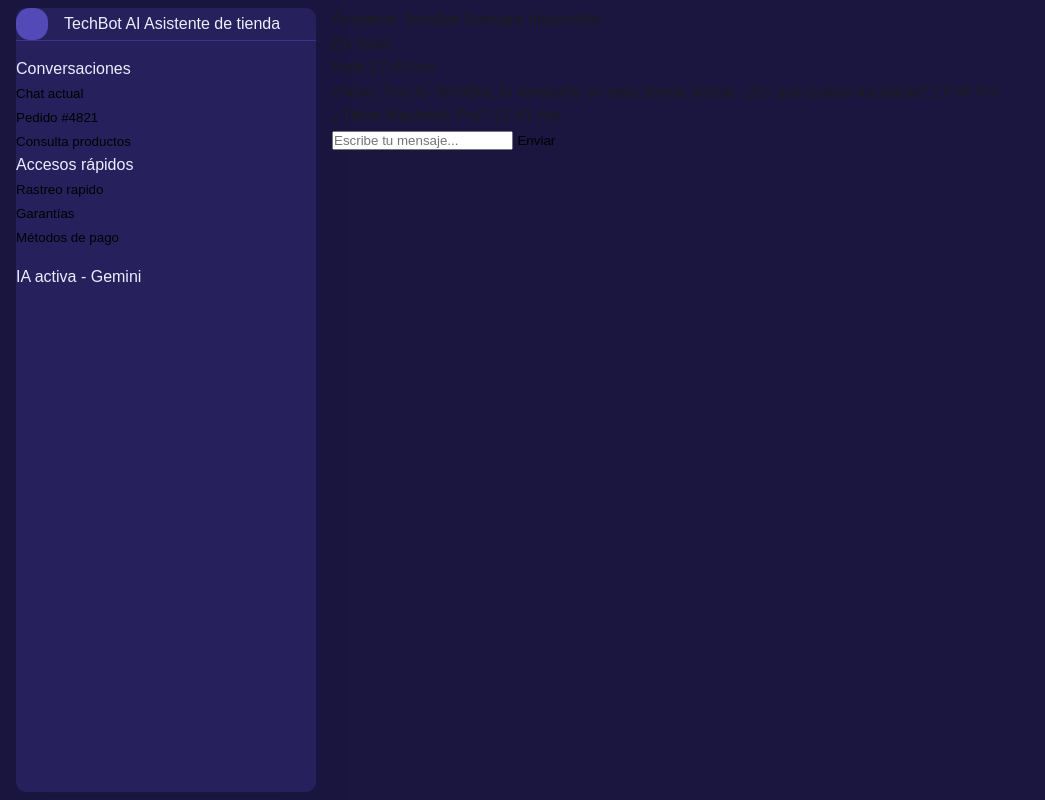
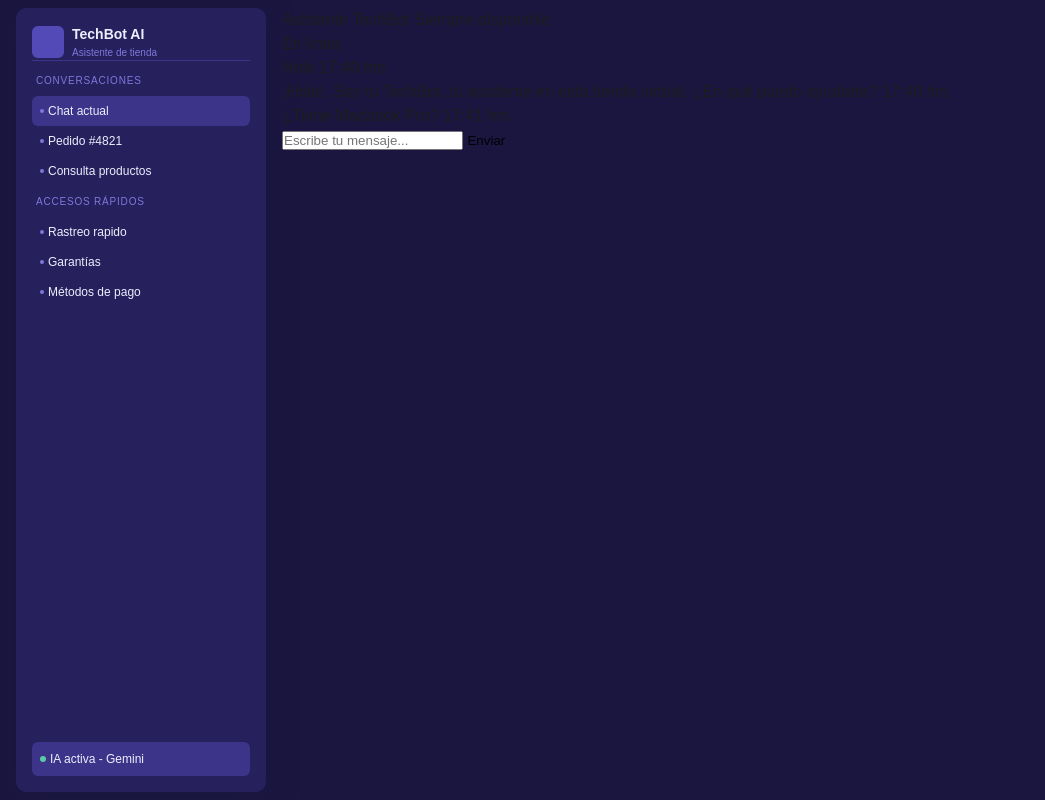
Before and after one commit to SebWebX/bot-ai, a website built with Vite: page index.html in a window 1280 px wide. Shown: the whole page, without its empty margins (0-1045 px from the left). Built offline with nearby package versions, Linux system fonts and the light colour scheme.

Commit message:
feat: se agregaron estilos a la sidebar

```diff
--- a/src/styles/components/_sidebar.css
+++ b/src/styles/components/_sidebar.css
@@ -1,33 +1,113 @@
-@layer components{
-    .sidebar{
-        min-height: 0;
+@layer components {
+    .sidebar {
+        height: calc(100dvh - 16px);
         display: flex;
         flex-direction: column;
         background-color: var(--color-primary-dark);
-        gap: var(--space-md);
-        padding: var(--space-md);
+        gap: var(--space-xs);
+        padding: var(--space-md) !important;
         border-radius: var(--radius-md);
         box-shadow: var(--shadow-card);
         color: var(--color-primary-light);
-        overflow-y: auto;
+        overflow-y: hidden;
+        align-self: stretch;
+
     }
 
-    .sidebar__brand{
+    .sidebar__brand {
         display: flex;
-        gap: var(--space-md);
+        gap: var(--space-sm);
         padding-bottom: var(--space-md);
         border-bottom: 1px solid var(--color-primary-mid);
         align-items: center;
+        margin-bottom: var(--space-xs);
     }
 
-    .sidebar__logo{
+    .sidebar__logo {
         width: 2rem;
         height: 2rem;
         background-color: var(--color-primary);
-        border-radius: var(--radius-lg);
+        border-radius: var(--radius-sm);
         display: flex;
         align-items: center;
         justify-content: center;
         flex-shrink: 0;
     }
+
+    .sidebar__brand-text {
+        display: flex;
+        flex-direction: column;
+    }
+
+    .sidebar__brand-name {
+        font-size: var(--font-size-md);
+        font-weight: var(--font-weight-semibold);
+    }
+
+    .sidebar__brand-sub {
+        font-size: var(--font-size-xs);
+        color: var(--color-accent);
+    }
+
+    .sidebar__label {
+        font-size: var(--font-size-xs);
+        text-transform: uppercase;
+        color: var(--color-accent);
+        letter-spacing: var(--letter-spacing-wide);
+        padding: var(--space-sm) var(--space-xs) !important;
+    }
+
+    .sidebar__item {
+        display: flex;
+        align-items: center;
+        border-radius: var(--radius-sm);
+        color: var(--color-primary-light);
+        padding: var(--space-sm) var(--space-sm) !important;
+        gap: var(--space-xs);
+    }
+
+    .sidebar__item--active {
+        background-color: var(--color-primary-mid);
+    }
+
+    .sidebar__item::before {
+        content: '';
+        width: 4px;
+        height: 4px;
+        border-radius: var(--radius-full);
+        background-color: var(--color-accent);
+        flex-shrink: 0;
+    }
+
+    .sidebar__item-btn {
+        width: 100%;
+        color: inherit;
+        font-size: var(--font-size-sm);
+        text-align: left;
+    }
+
+    .sidebar__status {
+        display: flex;
+        background-color: var(--color-primary-mid);
+        border-radius: var(--radius-sm);
+        font-size: var(--font-size-sm);
+        padding: var(--space-sm) var(--space-sm) !important;
+        gap: var(--space-xs);
+        align-items: center;
+        margin-top: auto;
+        flex-shrink: 0;
+    }
+
+    .sidebar__status::before {
+        content: '';
+        width: 6px;
+        height: 6px;
+        border-radius: var(--radius-full);
+        background-color: var(--color-status-online);
+        flex-shrink: 0;
+    }
+
+    .sidebar__nav {
+        flex: 1;
+    }
 }
--- a/src/styles/main.css
+++ b/src/styles/main.css
@@ -1,6 +1,3 @@
-
-@layer reset, tokens, typography, components;
-
 @import "./base/_reset.css";
 @import "./base/_tokens.css";
 @import "./base/_typography.css";
@@ -9,12 +6,16 @@
 @import "./components/_sidebar.css";
 @import "./components/_topbar.css";
 
+@layer reset, tokens, typography, components;
+
 #app {
     display: grid;
-        grid-template-columns: 300px 1fr;
+    grid-template-columns: 250px 1fr;
+    grid-template-rows: 100%;
     height: 100dvh;
     gap: var(--space-md);
     padding: var(--space-sm) var(--space-lg) var(--space-sm) var(--space-md);
     background-color: var(--color-bg-app);
     overflow: hidden;
+    align-items: stretch;
 }
```
Lines whose indentation alone changed are shown as unchanged.
